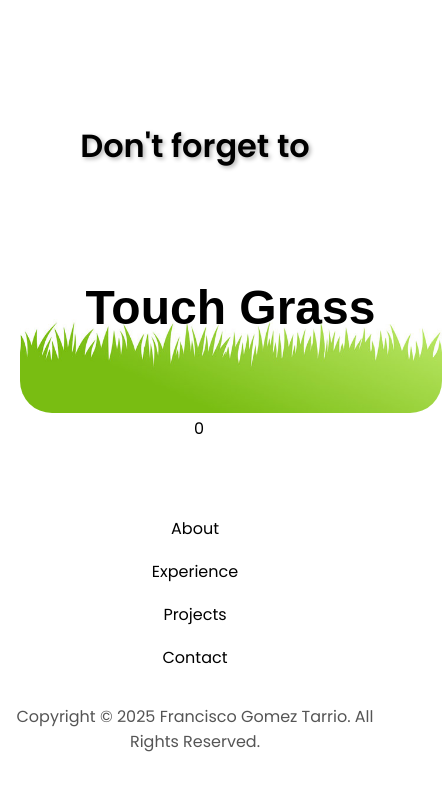
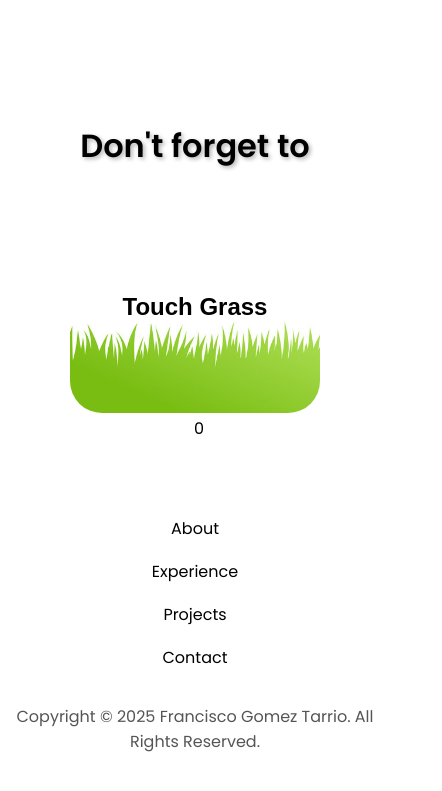
Before and after one commit to elfranz/cv-website-frontend, a plain HTML site: page index.html in a window 390 px wide. Shown: the part 4703-5494 px from the top of the page, 442 px wide, since content can reach past the window. Drawn offline with Linux system fonts and the light colour scheme.

Commit message:
fix touch grass section for android

```diff
--- a/mediaqueries.css
+++ b/mediaqueries.css
@@ -100,4 +100,10 @@
   .text-container {
     text-align: justify;
   }
+
+  #grass-btn {
+    font-size: 1.5rem; /* Slightly smaller text for mobile */
+    padding: 1.5rem 3rem;
+    max-width: 250px; /* Adjust max width for smaller screens */
+  }
 }
--- a/style.css
+++ b/style.css
@@ -436,6 +436,9 @@ article .icon {
   padding: 1rem 2rem;
   width: 50vh;
   height: 25vh;
+  align-items: center;
+  justify-content: center;
+  text-align: center;
   border: none;
   border-radius: 2rem;
   cursor: pointer;
```
